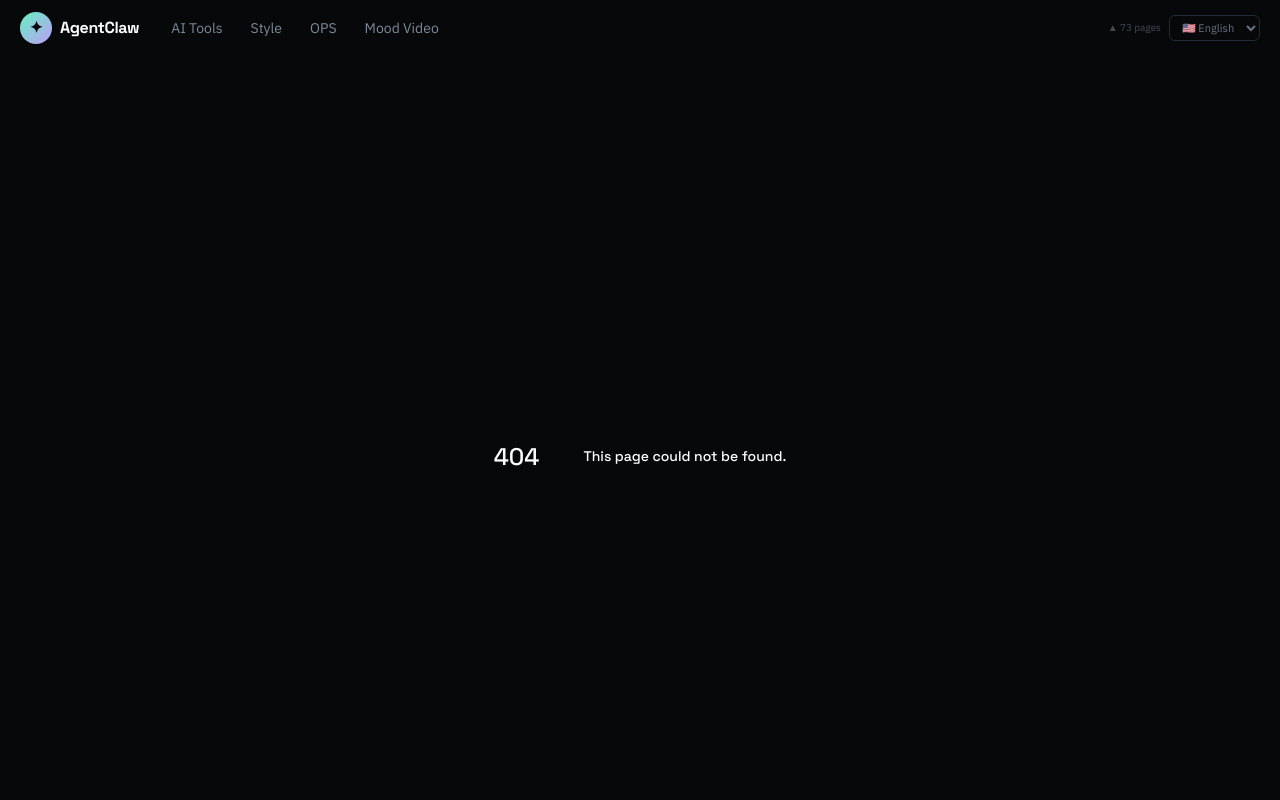
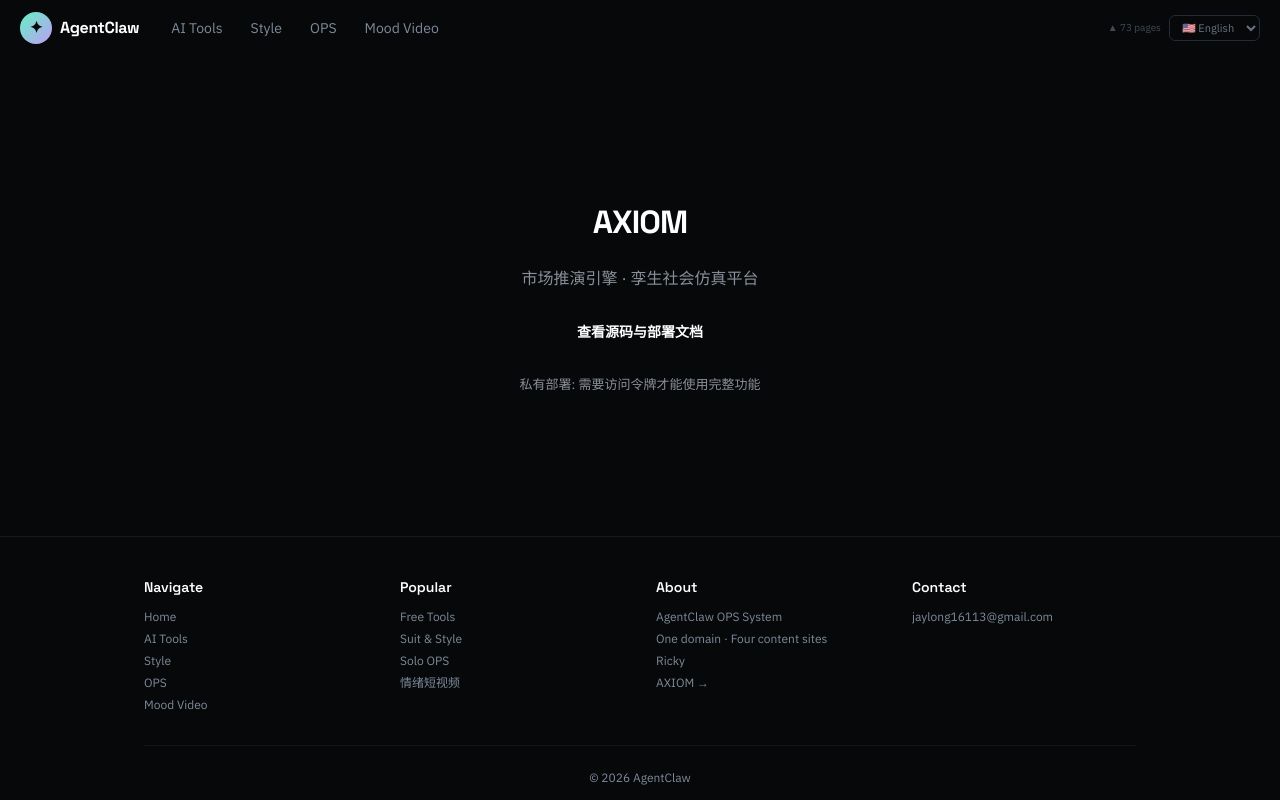
Before and after one commit to jaylong16113-design/solopilot-site, a Next.js app: page /axiom in a window 1280 px wide. Before the commit this address had no page. Shown: the top 800 px of the page. Built offline with nearby package versions, Linux system fonts and the light colour scheme.

Commit message:
AXIOM: 保护模式 + agentclaw.sale /axiom 页面

```diff
--- /dev/null
+++ b/src/app/axiom/page.tsx
@@ -0,0 +1,39 @@
+// AXIOM 页面 - 重定向到部署实例
+export default function AxiomPage() {
+  return (
+    <div style={{
+      minHeight: "60vh",
+      display: "flex",
+      alignItems: "center",
+      justifyContent: "center",
+      flexDirection: "column",
+      gap: "20px",
+      padding: "40px",
+      textAlign: "center",
+    }}>
+      <h1 style={{fontSize: "32px", fontWeight: 700, letterSpacing: "-0.03em"}}>AXIOM</h1>
+      <p style={{fontSize: "16px", color: "var(--text-muted, #8a8f98)", maxWidth: "500px"}}>
+        市场推演引擎 · 孪生社会仿真平台
+      </p>
+      <a
+        href={"https://github.com/jaylong16113-design/axiom-sim300w"}
+        target="_blank"
+        rel="noopener noreferrer"
+        style={{
+          padding: "12px 24px",
+          background: "var(--accent, #5e6ad2)",
+          color: "#fff",
+          borderRadius: "8px",
+          textDecoration: "none",
+          fontWeight: 600,
+          fontSize: "14px",
+        }}
+      >
+        查看源码与部署文档
+      </a>
+      <p style={{fontSize: "13px", color: "var(--text-muted, #8a8f98)"}}>
+        私有部署: 需要访问令牌才能使用完整功能
+      </p>
+    </div>
+  );
+}
--- a/src/app/page.tsx
+++ b/src/app/page.tsx
@@ -157,7 +157,7 @@
               {channels.map(item => (
                 <Link key={item.key} href={`/${item.key}`} className="transition-colors no-underline hover:text-primary">{item.title}</Link>
               ))}
-              <a href="https://github.com/jaylong16113-design/axiom-sim300w" target="_blank" rel="noopener noreferrer" className="transition-colors no-underline hover:text-primary">AXIOM</a>
+              <a href="/axiom" className="transition-colors no-underline hover:text-primary">AXIOM</a>
               <a href="http://172.20.154.252:8001" target="_blank" rel="noopener noreferrer" className="transition-colors no-underline hover:text-primary">FORGE</a>
               <a href="http://172.20.154.252:8002" target="_blank" rel="noopener noreferrer" className="transition-colors no-underline hover:text-primary">BLAZE</a>
               <a href="http://172.20.154.252:8003" target="_blank" rel="noopener noreferrer" className="transition-colors no-underline hover:text-primary">HUNTER</a>
--- a/src/components/Footer.tsx
+++ b/src/components/Footer.tsx
@@ -37,7 +37,7 @@
               <li><span className="cursor-default">{t("footer_about")}</span></li>
               <li><span className="cursor-default">{t("footer_desc")}</span></li>
               <li><span className="cursor-default">Ricky</span></li>
-              <li><a href="https://github.com/jaylong16113-design/axiom-sim300w" target="_blank" rel="noopener noreferrer" className="transition-colors no-underline" style={{color: "inherit"}}>AXIOM →</a></li>
+              <li><a href="/axiom" className="transition-colors no-underline" style={{color: "inherit"}}>AXIOM →</a></li>
             </ul>
           </div>
           <div>
```
